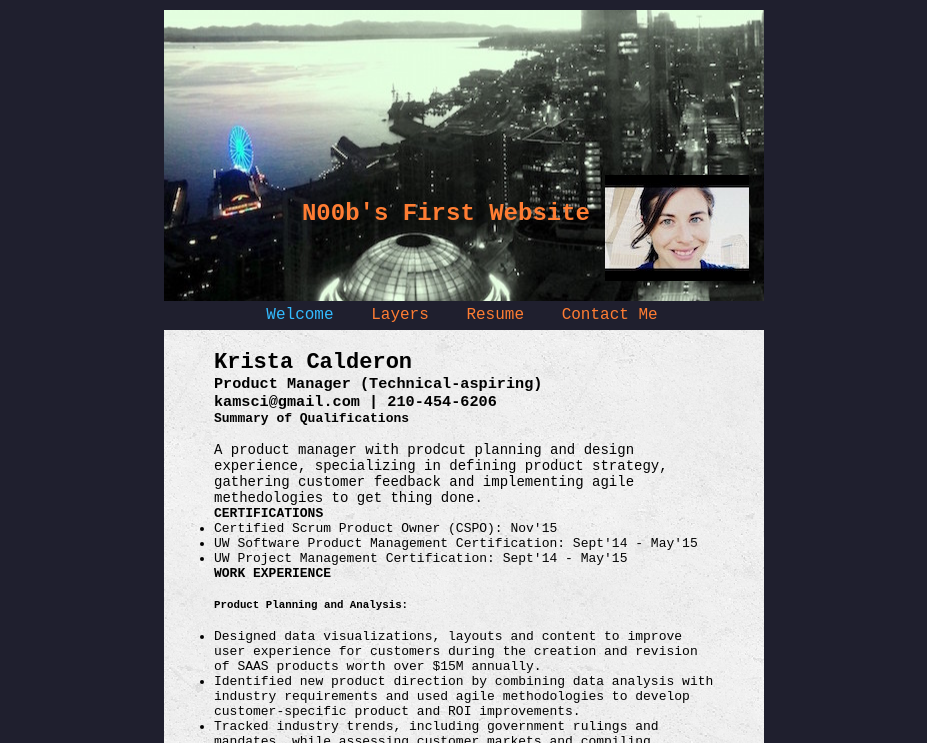
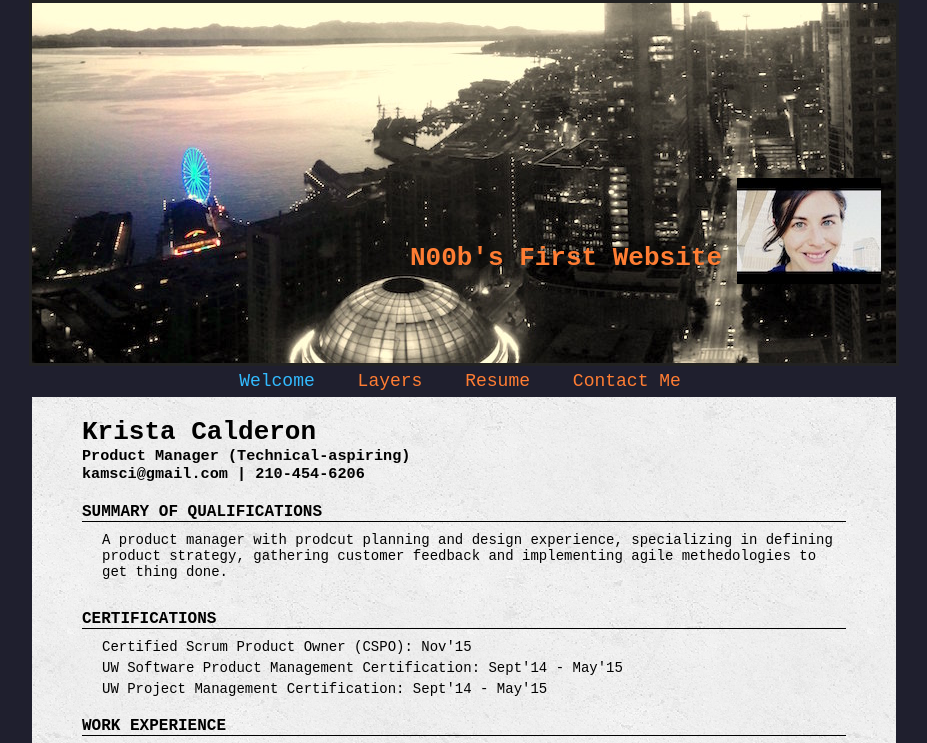
Before and after one commit to kamsci/N00bsFirstWebsite, a plain HTML site: page resume.html in a window 1280 px wide. Shown: the top 743 px of the page, without its empty margins (176-1103 px from the left). Drawn offline with Linux system fonts and the light colour scheme.

Commit message:
Adjusted the header and a few more updates on the resume page
Adjusted the width of the header picture on all pages. Updated more
formatting on the resume page with resume-content.

```diff
--- a/main.css
+++ b/main.css
@@ -1,4 +1,4 @@
-html, body, h1, h2, h3, h4, ul, ol, li, p, a, img {
+html, body, h1, h2, h3, h4, h5, ul, ol, li, p, a, img {
   padding: 0;
   border: 0;
   margin: 0;
@@ -8,30 +8,28 @@ body {
   font-family: monospace;
 }
 .header {
-  background: #000000 url(images/PanoWheelMid.jpg) center center no-repeat;
+  background: #000000 url(images/PanoWheelBright.jpg) center center no-repeat;
   text-align:right;
   font-family: monospace;
-  font-size: 12px;
   color: #FF7D33;
-  height: 200px;
-  max-width: 600px;
-  margin: 10px auto 0 auto;
-  padding: 90px 0 1px 0;
-  border: 3 solid #222222;
+  height: 360px;
+  max-width: 864px;
+  margin: 0 auto 0 auto;
+  border: 3px solid #222222;
 }
 .header h1{
-  padding-top: 100px;
+  padding-top: 240px;
 }
 .header img{
   float: right;
-  padding: 75px 15px 15px 15px;
+  padding: 175px 15px 15px 15px;
 }
 .nav {
   background-color: #1f1f2e;
   padding: 5px 0 1px 0;
 }
 .nav ul {
-  font-size: 16px;
+  font-size: 18px;
   font-family: monospace;;
   list-style-type: none;
   text-align: center;
@@ -42,21 +40,21 @@ body {
 }
 .nav li {
   display: inline;
-  padding: 0px 16px 0 12px;
+  padding: 2px 20px 2px 12px;
   color: #FF7D33;
 }
 .nav li:first-child a {
   color: #33BBFF;
 }
 .content {
-  width: 500px;
+  width: 764px;
   margin: 5px auto 5px auto;
   padding: 20px 50px 400px 50px;
   background: #CCCCCC url(images/concrete_seamless.png) top left repeat;
-  border: 3 solid #222222;
+  border: 3px solid #222222;
 }
 .content h2 {
-  font-size: 22px;
+  font-size: 24px;
 }
 .content h4 {
   border-bottom: 2px;
@@ -65,30 +63,54 @@ body {
   font-size: 14px;
   padding-top: 16px;
 }
+.resume-content {
+  width:764px;
+  margin: 5px auto 5px auto;
+  padding: 20px 50px 20px 50px;
+  background: #CCCCCC url(images/concrete_seamless.png) top left repeat;
+  border: 3 solid #222222;
+}
+.resume-content h2 {
+  font-size: 26px;
+}
 .resume-content h4 {
   font-size: 16px;
   border-bottom: 1pt solid #000000;
-  padding-top: 10px;
+  margin: 20px 0 10px 0;
+}
+.resume-content h5 {
+  font-size: 16px;
+  padding: 0 0 5px 0;
 }
 .resume-content p {
-  padding-bottom: 0 0 12px 0;
-}
-.resume-content h5 {
+  padding: 0 0 10px 20px;
   font-size: 14px;
-  padding: 10px 0 5px 0;
 }
 .resume-content ul {
-  padding-left: 8px;
+  padding-left: 20px;
+  font-size: 14px;
+}
+.resume-content li {
+  margin-bottom: 5px;
+}
+.resume-content li:last-child {
+  margin-bottom: 12px;
+}
+.non-bullet ul {
+  padding-left: 5px;
+}
+.non-bullet li {
+  list-style-type: none;
 }
 
 @media (max-width: 525px) {
   .nav li {
-    padding: 5px 5px 5px 5px;
+    padding: 3px 5px 3px 5px;
     display: block;
     font-size: 18px;
   }
   .header h1 {
-    padding-top:3px;
+    padding-top: 8px;
     text-align: center;
   }
   .header {
@@ -96,15 +118,20 @@ body {
     font-family: monospace;
     font-size: 12px;
     color: #FF7D33;
-    height: 225px;
+    height: 294px;
     width: 470px;
   }
-  .header img{
+  .header img {
     float: none;
-    padding: 0 35px 0 20px;
+    padding: 80px 35px 0 20px;
   }
   .content {
     width: 440px;
     padding: 10px 15px 400px 15px;
   }
+  .resume-content {
+    width: 450px;
+    padding: 10px 15px 400px 15px;
+
+  }
 }
--- a/resume.html
+++ b/resume.html
@@ -17,16 +17,16 @@
         <li><a href="contactme.html">Contact Me</a></li>
       </ul>
     </div>
-    <div class="content">
+    <div class="resume-content">
       <h2>Krista Calderon</h2>
       <h3>Product Manager (Technical-aspiring)</h3>
       <h3>kamsci@gmail.com | 210-454-6206</h3>
-      <h4>Summary of Qualifications</h4>
+      <h4>SUMMARY OF QUALIFICATIONS</h4>
       <p>
         A product manager with prodcut planning and design experience, specializing in defining product strategy, gathering customer feedback and implementing agile methedologies to get thing done.
       </p>
       <h4>CERTIFICATIONS</h4>
-      <ul>
+      <ul class= "non-bullet">
         <li>Certified Scrum Product Owner (CSPO):  Nov'15</li>
         <li>UW Software Product Management Certification:  Sept'14 - May'15</li>
         <li>UW Project Management Certification:  Sept'14 - May'15</li>
@@ -53,7 +53,7 @@
         <li>Wrote and updated internal specification documents and external report interpretation guides detailing product-specific calculations, assumptions, and report populations.</li>
         <li>Trained colleagues, including customer service managers, sales representatives and account managers, on individual and customer-specific product design, use, and history, as well as industry trends.</li>
         <li>Designed and delivered quarterly customer-facing webinars detailing industry and product updates.</li>
-      <ul>
+      </ul>
       <h5>Humor and Community Building:</h5>
       <ul>
         <li>Able to view myself and my work objectively and incorporate ideas from my work community.</li>
@@ -61,10 +61,10 @@
         <li>Created healthy and contributing teams where people are acknowledge for their contributions and feel safe participating in the process.</li>
         <li>Hid 57 Easter eggs around the office, ensuring at least 2 were in every desk, providing months of engagement and entertainment for all departments.</li>
       </ul>
-      <h5>EDUCATION</h5>
-      <p>Bachelor of Arts(B.A.), International Affiars - GPA:3.83<br>Florida State University, May 2006</p>
-      <h5>PUBLICATIONS & PRESENTATIONS</h5>
-      <ul class="publications">
+      <h4>EDUCATION</h4>
+      <p>Bachelor of Arts(B.A.), International Affiars - GPA: 3.83<br>Florida State University, May 2006</p>
+      <h4>PUBLICATIONS & PRESENTATIONS</h4>
+      <ul class= "non-bullet">
         <li>Calderon, Krista. CAHPS Hospice: Quality Experience. Good Results. Agency Success. Oregon Association for Home Care. Redmond, OR, April 2015. Conference Presentation.</li>
         <li>Calderon, Krista. CAHPS Hospice Dry Run: Timing Is Everything. National Research Corporation: Blog. National Research Corporation, 26 February 2015. Web. www.nationalresearch.com/blog</li>
         <li>Calderon, Krista. Hospice CAHPS: Taking Flight. National Research Corporation: Blog. National Research Corporation, 30 September 2014. Web. www.nationalresearch.com/blog</li>
```
Also changed, not shown: index.html (+2 -1 lines).
